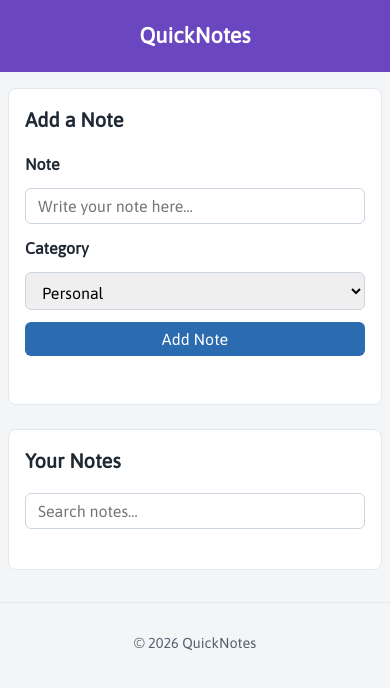
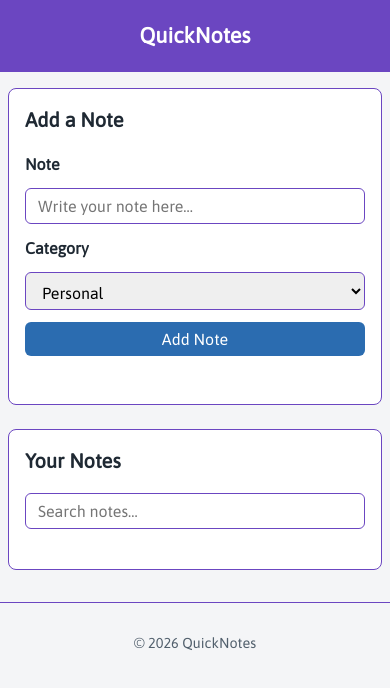
Before and after one commit to bngraphics254-ops/quicknotes-app, a plain HTML site: page index.html in a window 390 px wide. Drawn offline with Linux system fonts and the light colour scheme.

```diff
--- a/style.css
+++ b/style.css
@@ -32,7 +32,7 @@ main {
 
 section {
   background-color: #ffffff;
-  border: 1px solid #e2e8f0;
+  border: 1px solid #6b46c1;
   border-radius: 8px;
   padding: 1.25rem;
   margin-bottom: 1.5rem;
@@ -58,7 +58,7 @@ h2 {
 #note-category,
 #search-input {
   padding: 0.5rem 0.75rem;
-  border: 1px solid #cbd5e0;
+  border: 1px solid #6b46c1;
   border-radius: 6px;
   font-size: 1rem;
   font-family: inherit;
@@ -115,7 +115,7 @@ button:hover {
 
 .note {
   padding: 1rem;
-  border: 1px solid #cbd5e0;
+  border: 1px solid #6b46c1;
   border-radius: 8px;
   margin: 0 0 0.75rem;
   background-color: #ffffff;
@@ -167,7 +167,7 @@ footer {
   text-align: center;
   padding: 1rem;
   margin-top: 2rem;
-  border-top: 1px solid #e2e8f0;
+  border-top: 1px solid #6b46c1;
   color: #52606d;
   font-size: 0.9rem;
 }
```
